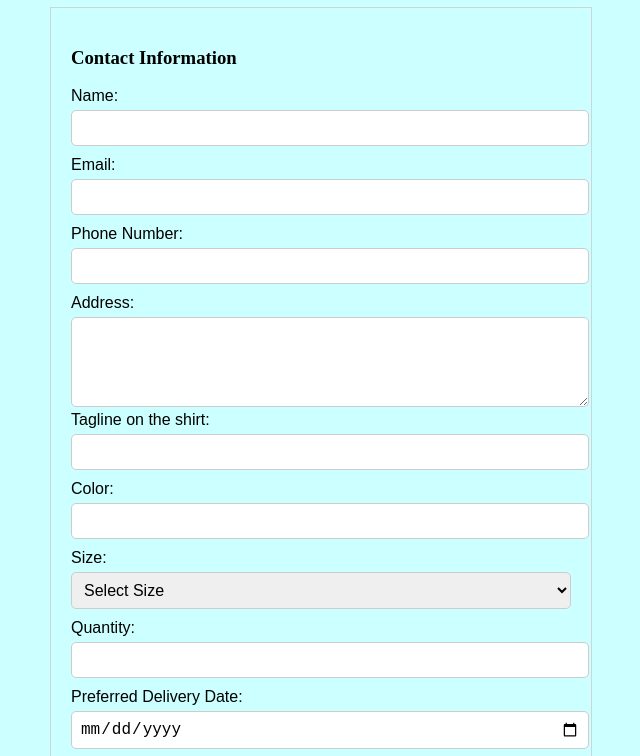
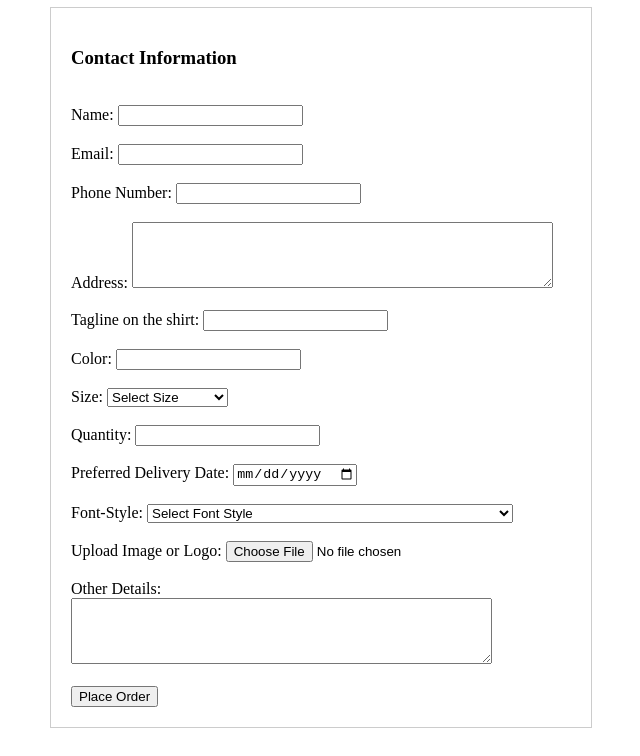
Before and after one commit to roshh1601/IP-assignment1b, a plain HTML site: page index.html in a window 1280 px wide. Shown: the part 73-829 px from the top of the page, without its empty margins (319-959 px from the left). Drawn offline with Linux system fonts and the light colour scheme.

Commit message:
index.html

```diff
--- a/index.html
+++ b/index.html
@@ -5,60 +5,71 @@
     <meta name="viewport" content="width=device-width, initial-scale=1.0">
     <title>Customized T-shirt Order Form</title>
 </head>
-<body style="background-color: #ccffff;">
+<body>
     <h1 style="text-align: center; font-family: Arial, sans-serif;">Customized T-shirt Order Form</h1>
-    <form action="#" method="post" style="max-width: 500px; margin: 0 auto; padding: 20px; border: 1px solid #cccc;">
+    <form action="#" method="post" style="max-width: 500px; margin: 0 auto; padding: 20px; border: 1px solid #ccc;">
         <h3>Contact Information</h3>
-        <label for="name" style="display: block; font-family: Arial, sans-serif; margin-top: 10px; margin-bottom: 5px;">Name:</label>
-        <input type="text" id="name" name="name" required style="width: 100%; padding: 8px; font-size: 16px; border: 1px solid #ccc; border-radius: 5px;">
+        <br>
 
-        <label for="email" style="display: block; font-family: Arial, sans-serif; margin-top: 10px; margin-bottom: 5px;">Email:</label>
-        <input type="email" id="email" name="email" required style="width: 100%; padding: 8px; font-size: 16px; border: 1px solid #ccc; border-radius: 5px;">
+        <label for="name">Name:</label>
+        <input type="text" id="name" name="name" required>
+        <br><br>
 
-        <label for="phone" style="display: block; font-family: Arial, sans-serif; margin-top: 10px; margin-bottom: 5px;">Phone Number:</label>
-        <input type="tel" id="phone" name="phone" required style="width: 100%; padding: 8px; font-size: 16px; border: 1px solid #ccc; border-radius: 5px;">
+        <label for="email">Email:</label>
+        <input type="email" id="email" name="email" required>
+        <br><br>
 
-        <label for="address" style="display: block; font-family: Arial, sans-serif; margin-top: 10px; margin-bottom: 5px;">Address:</label>
-        <textarea id="address" name="address" rows="4" cols="50" required style="width: 100%; padding: 8px; font-size: 16px; border: 1px solid #ccc; border-radius: 5px;"></textarea>
+        <label for="phone">Phone Number:</label>
+        <input type="tel" id="phone" name="phone" required>
+        <br><br>
 
-        <label for="tagline" style="display: block; font-family: Arial, sans-serif; margin-bottom: 5px;">Tagline on the shirt:</label>
-        <input type="text" id="tagline" name="tagline" required style="width: 100%; padding: 8px; font-size: 16px; border: 1px solid #ccc; border-radius: 5px;">
+        <label for="address">Address:</label>
+        <textarea id="address" name="address" rows="4" cols="50" required></textarea>
+        <br>
+<br>
+        <label for="tagline">Tagline on the shirt:</label>
+        <input type="text" id="tagline" name="tagline" required>
+        <br><br>
 
-        <label for="color" style="display: block; font-family: Arial, sans-serif; margin-top: 10px; margin-bottom: 5px;">Color:</label>
-        <input type="text" id="color" name="color" required style="width: 100%; padding: 8px; font-size: 16px; border: 1px solid #ccc; border-radius: 5px;">
+        <label for="color">Color:</label>
+        <input type="text" id="color" name="color" required>
+        <br><br>
 
-        <label for="size" style="display: block; font-family: Arial, sans-serif; margin-top: 10px; margin-bottom: 5px;">Size:</label>
-        <select id="size" name="size" required style="width: 100%; padding: 8px; font-size: 16px; border: 1px solid #ccc; border-radius: 5px;">
+        <label for="size">Size:</label>
+        <select id="size" name="size" required>
             <option value="" disabled selected>Select Size</option>
             <option value="XS">Extra Small (XS)</option>
             <option value="S">Small (S)</option>
             <option value="M">Medium (M)</option>
             <option value="L">Large (L)</option>
             <option value="XL">Extra Large (XL)</option>
-        </select>
+        </select><br><br>
 
-        <label for="quantity" style="display: block; font-family: Arial, sans-serif; margin-top: 10px; margin-bottom: 5px;">Quantity:</label>
-        <input type="number" id="quantity" name="quantity" min="1" required style="width: 100%; padding: 8px; font-size: 16px; border: 1px solid #ccc; border-radius: 5px;">
+        <label for="quantity">Quantity:</label>
+        <input type="number" id="quantity" name="quantity" min="1" required>
+        <br><br>
 
-        <label for="delivery_date" style="display: block; font-family: Arial, sans-serif; margin-top: 10px; margin-bottom: 5px;">Preferred Delivery Date:</label>
-        <input type="date" id="delivery_date" name="delivery_date" required style="width: 100%; padding: 8px; font-size: 16px; border: 1px solid #ccc; border-radius: 5px;">
+        <label for="delivery_date">Preferred Delivery Date:</label>
+        <input type="date" id="delivery_date" name="delivery_date" required>
+        <br><br>
 
-        <label for="font_style" style="display: block; font-family: Arial, sans-serif; margin-top: 10px; margin-bottom: 5px;"> Font-Style:</label>
-        <select id="font" name="font" required style="width: 100%; padding: 8px; font-size: 16px; border: 1px solid #ccc; border-radius: 5px;">
-             <option value="" disabled selected>Select Font Style</option>
-             <option value="Quicksand">Quicksand: a rounded and friendly sans-serif font</option>
-             <option value="Heebo">Heebo: a modern and minimalist font with a geometric feel</option>
-             <option value="EBGaramond">EBGaramond: a classic and elegant serif font</option>
+        <label for="font_style">Font-Style:</label>
+        <select id="font" name="font" required>
+            <option value="" disabled selected>Select Font Style</option>
+            <option value="Quicksand">Quicksand: a rounded and friendly sans-serif font</option>
+            <option value="Heebo">Heebo: a modern and minimalist font with a geometric feel</option>
+            <option value="EBGaramond">EBGaramond: a classic and elegant serif font</option>
             <option value="Mali">Mali: a playful and handwritten font with a casual look</option>
             <option value="Merriweather">Merriweather: a readable and balanced serif font</option>
-        </select>
+        </select><br><br>
 
-        <label style =" display: block; margin-bottom: 5px; margin-top: 10px; margin-bottom: 5px;"for="upload_image">Upload Image or Logo:</label>
-            <input  style="width: 100%; padding: 8px; margin-bottom: 15px; border: 1px solid #ccc; border-radius: 4px; font-size: 16px;"  type="file" id="upload_image" name="upload_image">
+        <label for="upload_image">Upload Image or Logo:</label>
+        <input type="file" id="upload_image" name="upload_image">
+        <br><br>
 
-
-        <label for="other_details" style="display: block; font-family: Arial, sans-serif; margin-top: 10px; margin-bottom: 5px;">Other Details:</label>
-        <textarea id="other_details" name="other_details" rows="4" cols="50" style="width: 100%; padding: 8px; font-size: 16px; border: 1px solid #ccc; border-radius: 5px;"></textarea>
+        <label for="other_details">Other Details:</label>
+        <textarea id="other_details" name="other_details" rows="4" cols="50"></textarea>
+        <br><br>
 
         <input type="submit" value="Place Order">
     </form>
```
